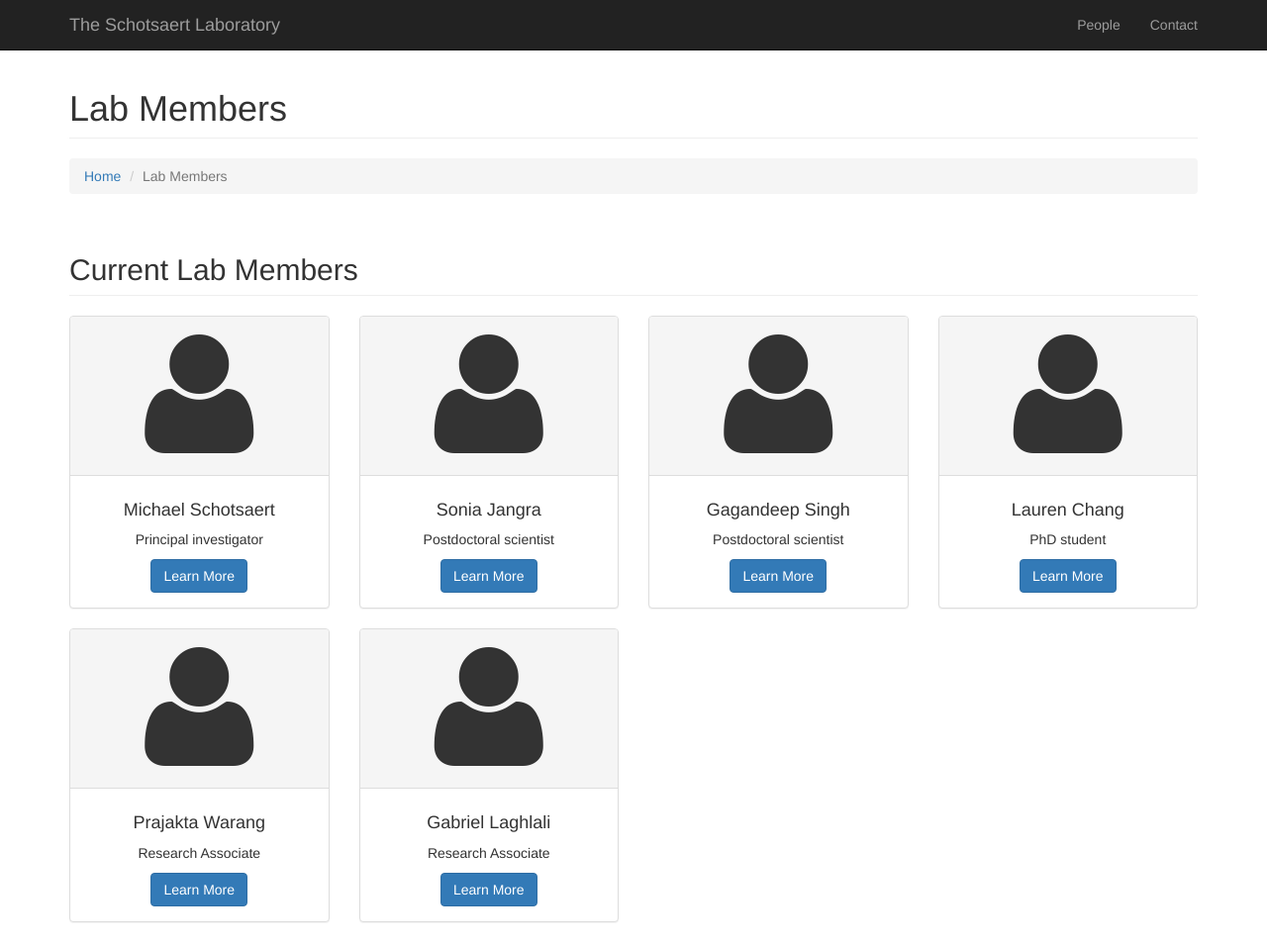
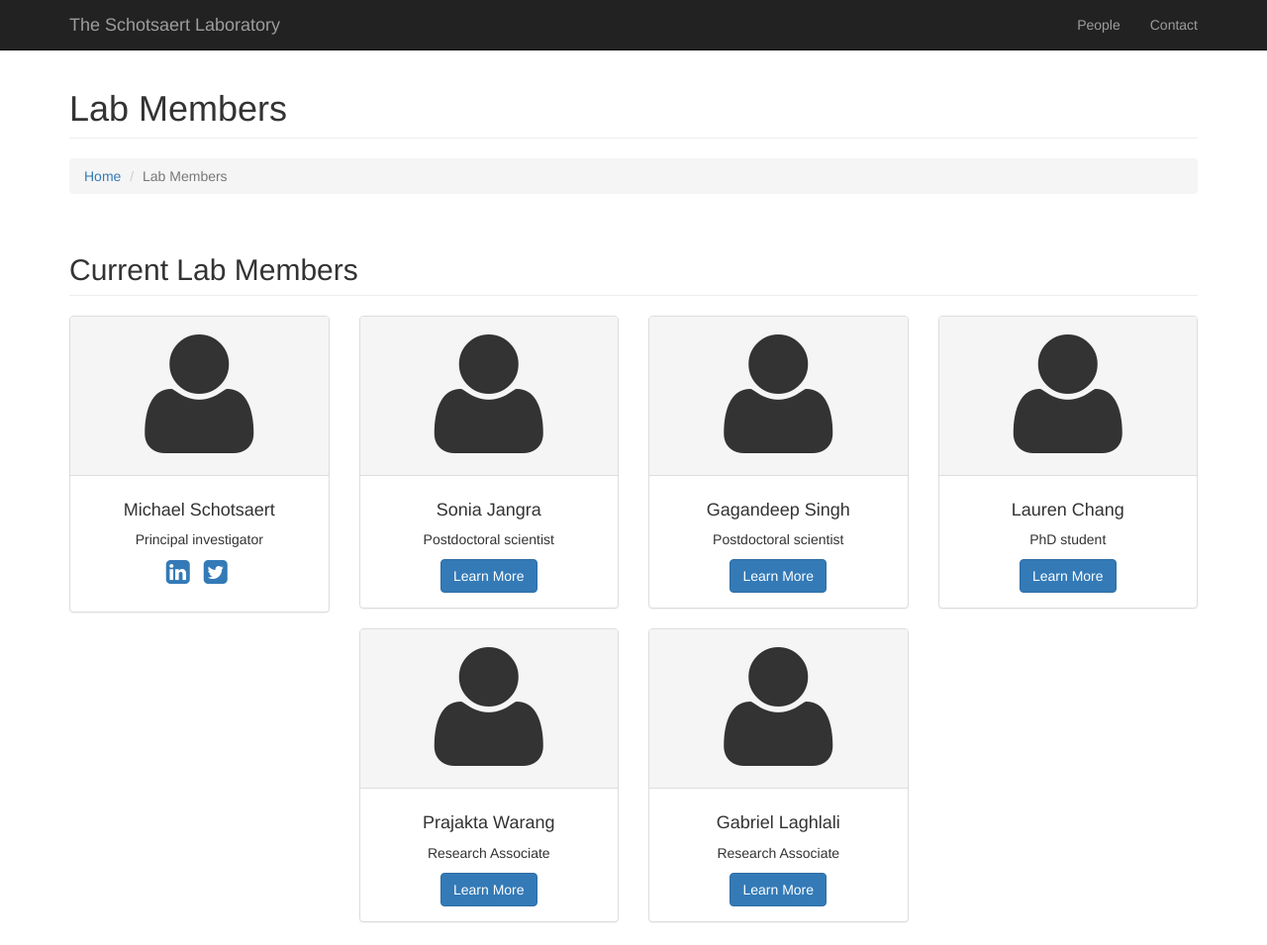
Before and after one commit to mschotsa/Schotsaert_Lab, a plain HTML site: page about.html in a window 1280 px wide. Shown: the top 955 px of the page at 99% size. Drawn offline with Linux system fonts and the light colour scheme.

Commit message:
Update about.html

```diff
--- a/about.html
+++ b/about.html
@@ -63,7 +63,8 @@
         <!-- /.row -->
 
         <!-- Lab Member Panels -->
-        <!-- The circle icons use Font Awesome's stacked icon classes. For more information, visit http://fontawesome.io/examples/ -->
+        <!-- The circle icons use Font Awesome's stacked icon classes. For
+ information, visit http://fontawesome.io/examples/ -->
         <div class="row">
             <div class="col-lg-12">
                 <h2 class="page-header">Current Lab Members</h2>
@@ -78,7 +79,14 @@
 						<div class="panel-body">
                         <h4>Michael Schotsaert</h4>
                         <p>Principal investigator</p>
-                        <a href="#" class="btn btn-primary">Learn More</a>
+              <ul class="list-unstyled list-inline list-social-icons">
+                    <li>
+                        <a href="https://www.linkedin.com/in/michaelschotsaert/"><i class="fa fa-linkedin-square fa-2x"></i></a>
+                    </li>
+                    <li>
+                        <a href="https://twitter.com/mschotsaert"><i class="fa fa-twitter-square fa-2x"></i></a>
+                    </li>
+               </ul>
                     </div>
                 </div>
             </div>
```
